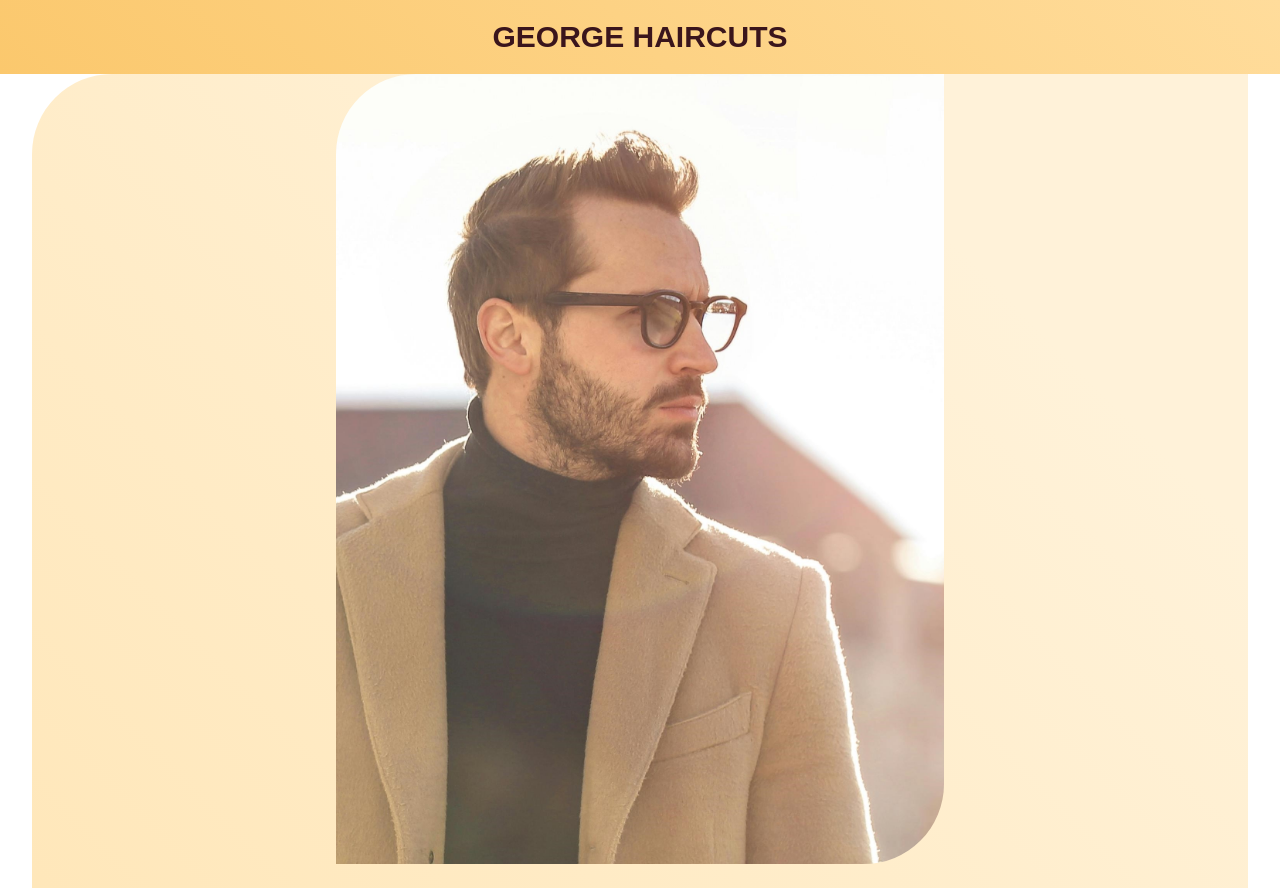
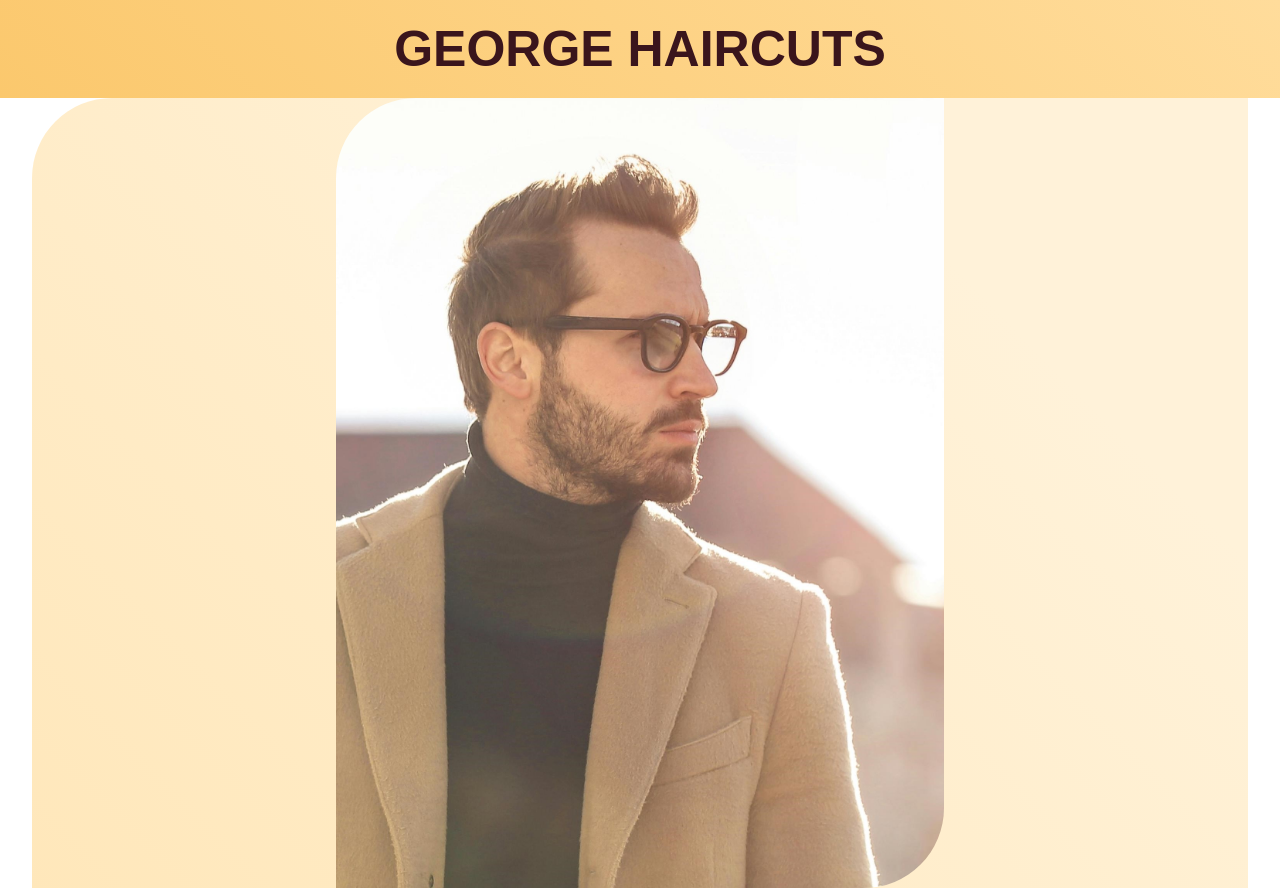
Before and after one commit to BastionOnline/Barber, a plain HTML site: page index.html in a window 1280 px wide. Shown: the top 888 px of the page. Drawn offline with Linux system fonts and the light colour scheme.

```diff
--- a/css/styles.css
+++ b/css/styles.css
@@ -105,7 +105,7 @@ nav a {
 }
 
 @media (max-width: 1467px) {
-    .nav a {
+    nav a {
         font-size: clamp(50px, 1vw, 60px);
     }
 
```
